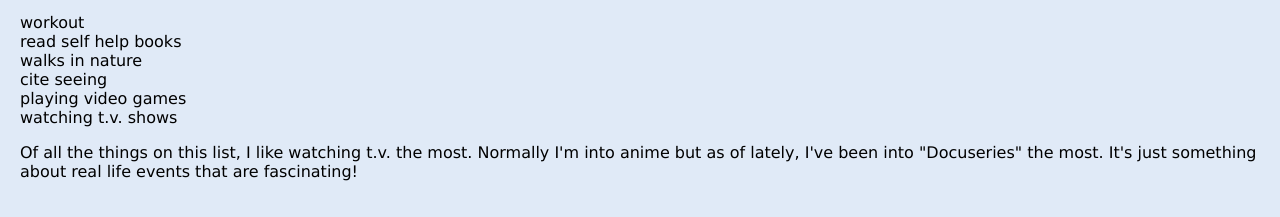
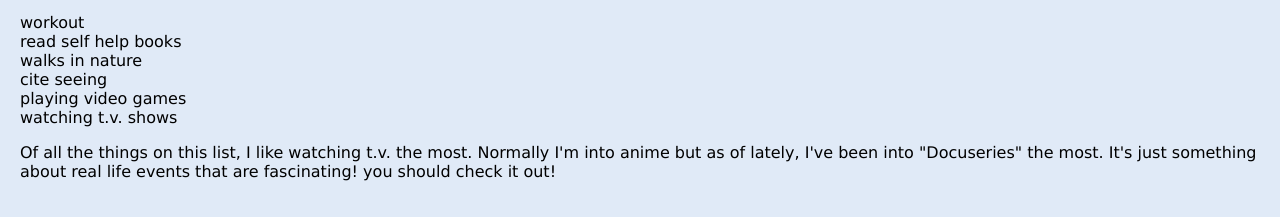
Before and after one commit to haroldjean01/About-me-fr, a plain HTML site: page index.html in a window 1280 px wide. Shown: the part 823-1040 px from the top of the page. Drawn offline with Linux system fonts and the light colour scheme.

Commit message:
new text

```diff
--- a/index.html
+++ b/index.html
@@ -46,7 +46,7 @@
             <p>
                 Of all the things on this list, I like watching t.v. the most. Normally I'm into
                 anime but as of lately, I've been into "Docuseries" the most. It's just something
-                about real life events that are fascinating!
+                about real life events that are fascinating! you should check it out!
             </p>
         </main>
     </body>
```
